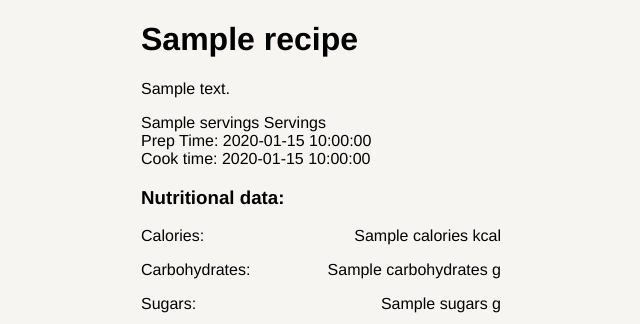
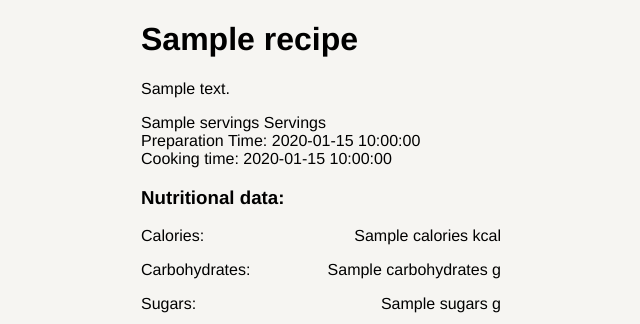
Before and after one commit to g-div/semanticfood, a Flask app: template semanticfood/templates/recipe/recipe.html in a window 1280 px wide. Shown: the top 324 px of the page, without its empty margins (199-839 px from the left). Run offline with Flask 2, Linux system fonts and the light colour scheme; the template is opened without the code that fills it: most values are stand-ins (such as "Sample title", 1, 10 or a date in 2020).

Commit message:
more expressive labels

```diff
--- a/semanticfood/templates/recipe/recipe.html
+++ b/semanticfood/templates/recipe/recipe.html
@@ -13,8 +13,8 @@
 			<p><span itemprop="description">{{ recipe.description }}</span></p>
 			<p>
 				<span itemprop="recipeYield">{{ recipe.servings }} Servings</span><br>
-				Prep Time: <meta itemprop="prepTime" content="{{ recipe.prepTime_iso }}">{{ recipe.prepTime }}<br>
-				Cook time: <meta itemprop="cookTime" content="{{ recipe.cookTime_iso }}">{{ recipe.cookTime }}
+				Preparation Time: <meta itemprop="prepTime" content="{{ recipe.prepTime_iso }}">{{ recipe.prepTime }}<br>
+				Cooking time: <meta itemprop="cookTime" content="{{ recipe.cookTime_iso }}">{{ recipe.cookTime }}
 			</p>
 		</div>
 		<div class="nutrition" itemprop="nutrition" itemscope itemtype="http://schema.org/NutritionInformation">
```
